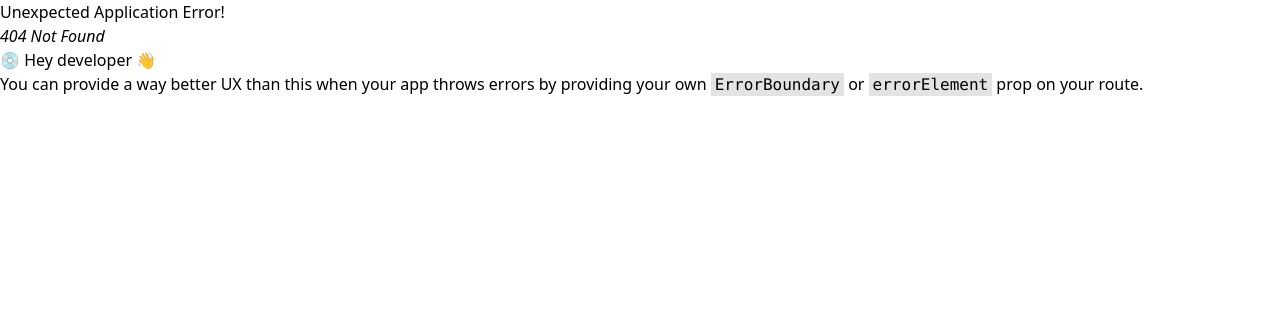
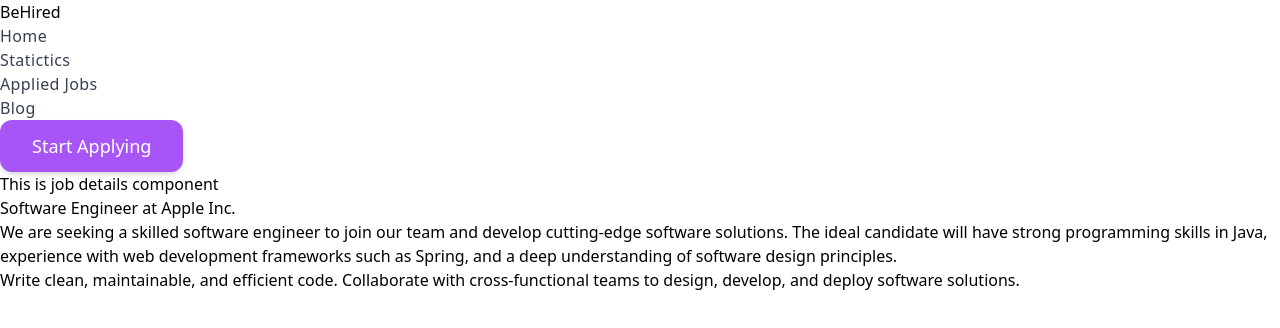
Before and after one commit to shuvrodev337/Be-hired, a React (Vite) app: page /job/1 in a window 1280 px wide. Before the commit this address had no page. Shown: the top 328 px of the page. Built offline with nearby package versions, Linux system fonts and the light colour scheme.

Commit message:
implemented job details functionality

```diff
--- a/public/jobs.json
+++ b/public/jobs.json
@@ -15,7 +15,8 @@
         "contactInformation": {
           "phone": "123-456-7890",
           "email": "jobs@abc.com"
-        }
+        },
+        "address": "5678 Data St, New York, NY 67890"
       },
       {
         "id": 2,
@@ -33,7 +34,10 @@
         "contactInformation": {
           "phone": "987-654-3210",
           "email": "careers@xyzanalytics.com"
-        }
+        },
+        "address": "1234 Tech Ave, San Francisco, CA 12345"
+
+
       },
       {
         "id": 3,
@@ -51,7 +55,8 @@
         "contactInformation": {
           "phone": "555-123-4567",
           "email": "jobs@123solutions.com"
-        }
+        },
+        "address": "1234 Marketing Ave, Chicago, IL 60601"
       },
       {
         "id": 4,
@@ -69,7 +74,8 @@
         "contactInformation": {
           "phone": "456-789-0123",
           "email": "careers@digitalmarketinginc.com"
-        }
+        },
+        "address": "1612 Park St, New York, NY 67890"
       },
       {
         "id": 5,
@@ -77,7 +83,7 @@
         "jobTitle": "Frontend Developer",
         "companyName": "Facebook Inc",
         "remoteOrOnsite": "Remote",
-        "location": "Anywhere",
+        "location": "London, UK",
         "fulltimeOrPartTime": "Full-time",
         "salary": "$80,000 - $100,000 per year",
         "description": "We are seeking a skilled frontend developer to create innovative user interfaces and interactive web experiences. The ideal candidate will have expertise in HTML, CSS, JavaScript, and modern front-end frameworks such as React or Angular.",
@@ -87,7 +93,8 @@
         "contactInformation": {
           "phone": "789-456-1230",
           "email": "careers@webtechsolutions.com"
-        }
+        },
+        "address": "5678 Software St, London SW1A 1AA, UK"
       },
       {
         "id": 6,
@@ -105,7 +112,8 @@
         "contactInformation": {
           "phone": "123-456-7890",
           "email": "careers@datatechsolutions.com"
-        }
+        },
+        "address": "7890 Data Dr, San Francisco, CA 94107, USA"
       }
 
 
--- a/src/components/FeatureJob/FeatureJob.jsx
+++ b/src/components/FeatureJob/FeatureJob.jsx
@@ -1,5 +1,6 @@
 import React from "react";
 import { MapPinIcon, CurrencyDollarIcon } from '@heroicons/react/24/solid'
+import { Link } from "react-router-dom";
 
 const FeatureJob = ({ job }) => {
   const {
@@ -9,7 +10,8 @@
     remoteOrOnsite,
     fulltimeOrPartTime,
     salary,
-    location
+    location,
+    id
   } = job;
   return (
     <div className="border-2 border-slate-100 rounded-md p-6 space-y-2 flex flex-col overflow-hidden">
@@ -30,7 +32,9 @@
       <p className="text-base font-medium text-gray-700 mt-auto">Salary: {salary}</p>
       </div>
 
-      <button className="font-medium md:mb-0  px-2 py-1 md:py-1 rounded-md text-base text-white bg-purple-500 w-1/3">View Details</button>
+      <Link to={`/job/${id}`}
+       className="font-medium md:mb-0  px-2 py-1 md:py-1 rounded-md text-base text-white bg-purple-500 w-1/3">View Details
+       </Link>
 
     </div>
   );
--- a/src/components/FeaturedJobs/FeaturedJobs.jsx
+++ b/src/components/FeaturedJobs/FeaturedJobs.jsx
@@ -22,11 +22,9 @@
           ? jobs.map((job) => <FeatureJob key={job.id} job={job}></FeatureJob>)
           : jobs.slice(0, 4).map((job) => <FeatureJob key={job.id} job={job}></FeatureJob>)}
       </div>
-      <div className="flex justify-center items-center h-full">
+      <div className={`flex justify-center items-center h-full ${seeAll ? 'hidden' : '' }`}>
         <button onClick={() => setSeeAll(!seeAll)} className="btn-primary ">
-         {seeAll? 'See Less Jobs' : 'See All Jobs'
-
-         }
+        See All Jobs
         </button>
       </div>
 
--- a/src/components/JobDetails/JobDetails.jsx
+++ b/src/components/JobDetails/JobDetails.jsx
@@ -1,11 +1,29 @@
-import React from 'react';
+import React, { useContext, useEffect, useState } from "react";
+import { useParams } from "react-router-dom";
+import { JobsContext } from "../../App";
 
 const JobDetails = () => {
-    return (
-        <div>
-            <h3>This is job details component</h3>
-        </div>
-    );
+  const allJobs = useContext(JobsContext || []);
+  const { id: jobID } = useParams();
+
+//   const [job, setJob] = useState({})
+//   useEffect(()=>{
+//     if (allJobs) {
+        const clickedJob =  allJobs.find( j => j.id == jobID)
+    //     setJob(clickedJob)
+    // }
+    // },[])
+    const {description,responsibilities,educationalRequirements,experiences,salary,jobTitle,contactInformation,address,companyName } = clickedJob
+
+  return (
+    <div>
+      <h3>This is job details component</h3>
+      <h2 className="text-2xl font-bold">{jobTitle} at {companyName}</h2>
+      <p>{description}</p>
+      <p>{responsibilities}</p>
+
+    </div>
+  );
 };
 
 export default JobDetails;
--- a/src/components/loaders/getJobsData.js
+++ b/src/components/loaders/getJobsData.js
@@ -1,7 +1,7 @@
 // import { getStoredCart } from '../utils/fakeDB'
 
 export const getJobsData = async () => {
-  const jobsData = await fetch('jobs.json')
+  const jobsData = await fetch('/jobs.json')
   const jobs = await jobsData.json()
 
 
--- a/src/main.jsx
+++ b/src/main.jsx
@@ -28,7 +28,7 @@
         element:<AppliedJobs></AppliedJobs>
       },
       {
-        path:'/job-details',
+        path:'/job/:id',
         element:<JobDetails></JobDetails>
       },
       {
```
